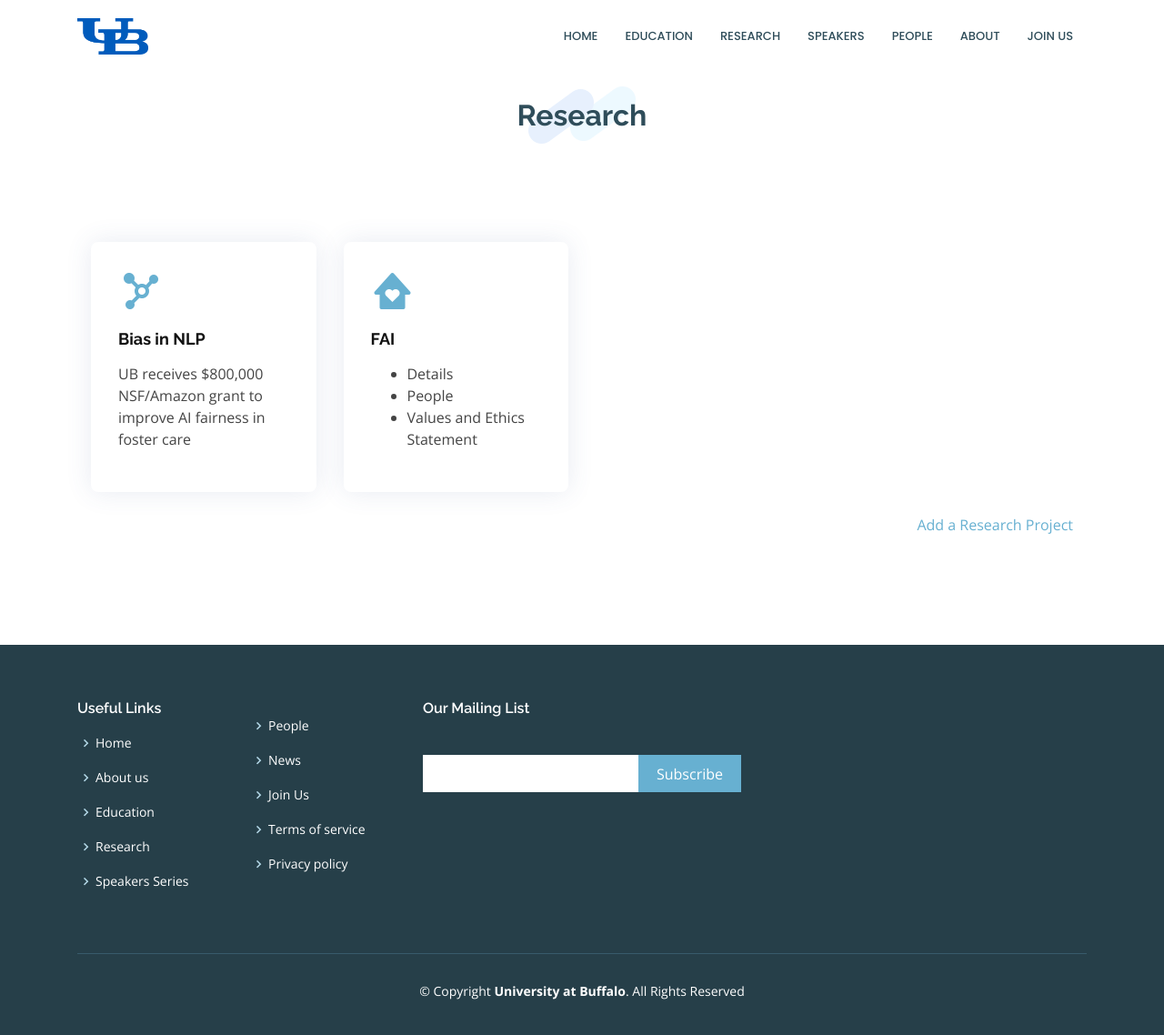
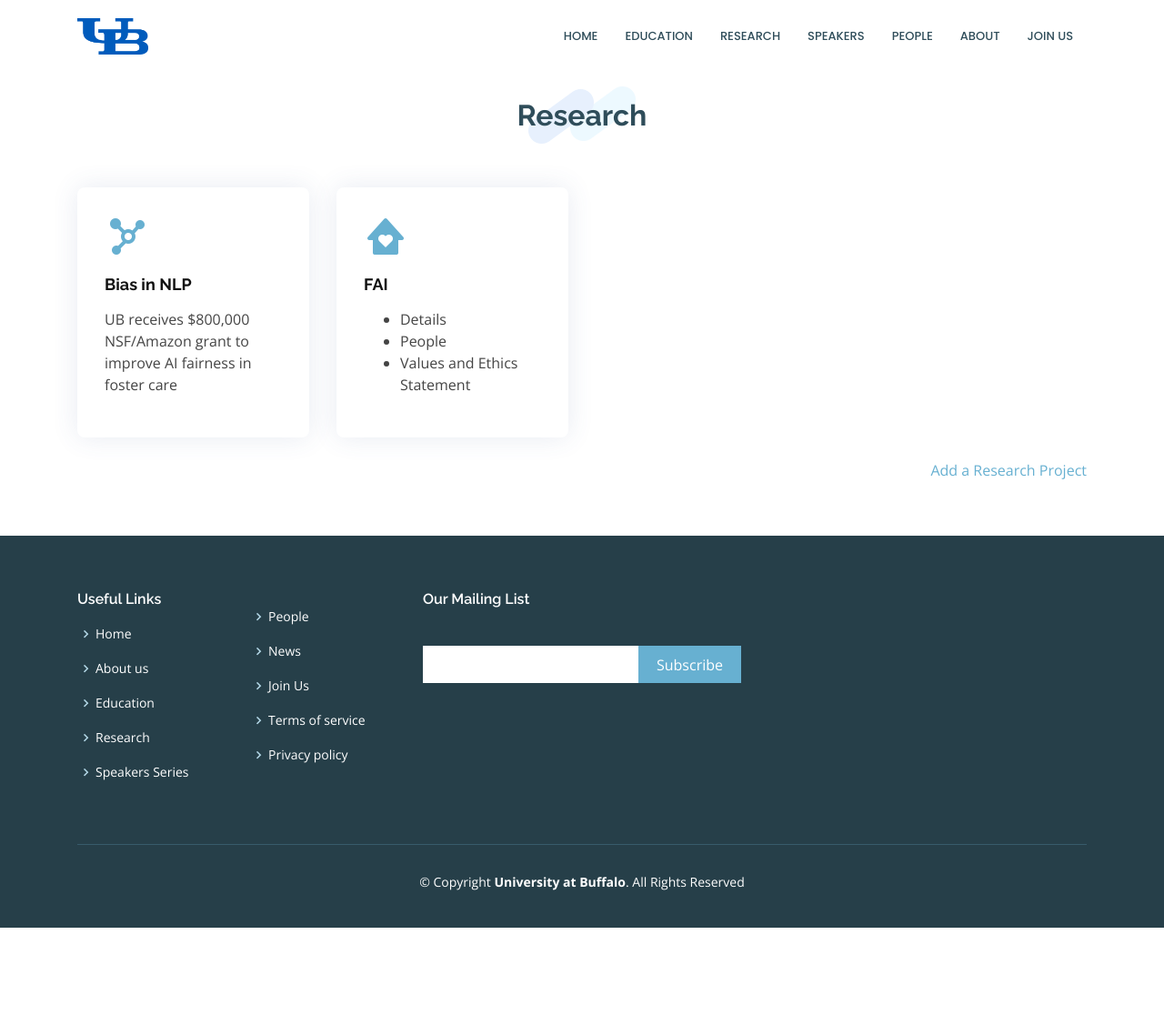
Before and after one commit to Mgeraci19/CS4SG.github.io, a Jekyll site: the page built from research.md, in a window 1280 px wide and 1140 px high. Shown: the whole window at 91% size. Built offline with Jekyll 4.4.1, drawn with Linux system fonts in a browser that asks for light colours.

Commit message:
Add files via upload

```diff
--- a/research.md
+++ b/research.md
@@ -8,23 +8,19 @@ title: Research
 <body>
 
  <!-- ======= Research Section ======= -->
-    <section id="services" class="services">
-      <div class="container">
         <div class="row">
             {% for research_project in site.research_projects %}
                 <div class="col-md-6 col-lg-3 d-flex align-items-stretch mb-5 mb-lg-0">
                     <div class="icon-box" data-aos="fade-up">
                     <div class="icon">{{ research_project.icon }}</div>
                             <h4 class="title"><a href="{{ research_project.url }}">{{ research_project.title }}</a></h4>
-                                <p class="description">{{ research_project.description | markdownify }}</p>
+                            <div id="textbox"><p class="description">{{ research_project.description | markdownify }}</p></div>
                     </div>
                 </div>
             {% endfor %}
         </div>
         <br>
         <a href="research_form.html" style="display: block; width: 100%; text-align: right">Add a Research Project</a>
-      </div>
-    </section><!-- End Research Section -->
 
 </body>
 
```
